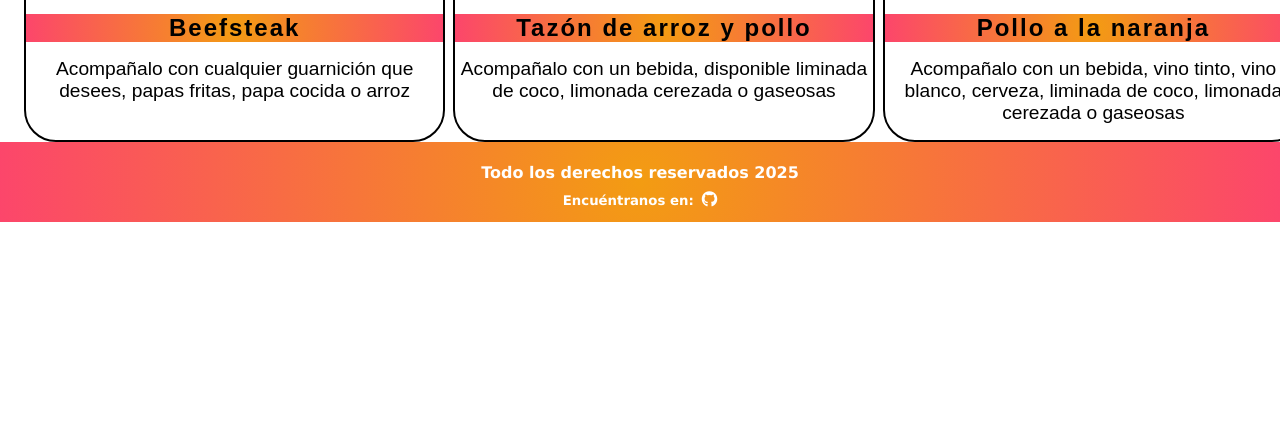
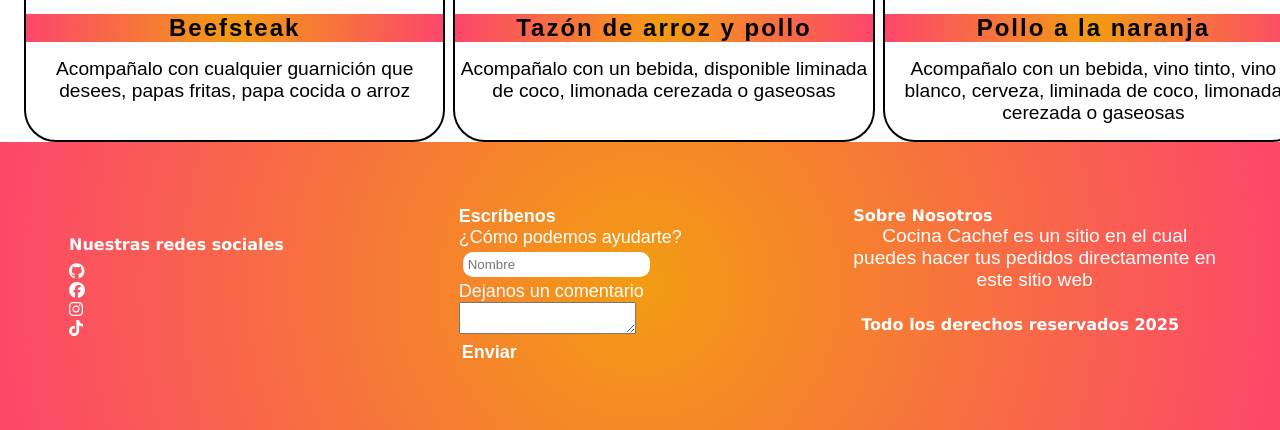
Before and after one commit to Luisalfonsotq/restaurant, a plain HTML site: page index.html in a window 1280 px wide. Shown: the part 2043-2473 px from the top of the page. Before the commit the page ends 2265 px from the top, so only its background shows below. Drawn offline with Linux system fonts and the light colour scheme.

Commit message:
Edicion del footer

```diff
--- a/index.html
+++ b/index.html
@@ -27,7 +27,7 @@
         <li><a href="#aboutUs">Nosotros</a></li>
         <li><a href="index.html#laCarta">Carta</a></li>
         <li><a href="index.html#services">Servicios</a></li>
-        <li><a href="#contacto">Contáctanos</a></li>
+        <li><a href="index.html#contacto">Contáctanos</a></li>
         <li><a href="#loginPage">Iniciar Sesión</a></li>
       </ul>
     </nav>
@@ -70,13 +70,34 @@
       </div>
     </section>
   </main>
+  <!-- Footer -->
   <footer>
+    <div id="contacto" class="contacto">
+      <h4>Nuestras redes sociales</h4>
+      <ul>
+        <li><a href="https://github.com/Luisalfonsotq/restaurant.git"><i class="fa-brands fa-github"></i></a></li>
+        <li><i class="fa-brands fa-facebook"></i></li>
+        <li><i class="fa-brands fa-instagram"></i></li>
+        <li><i class="fa-brands fa-tiktok"></i></li>
+      </ul>
+    </div>
+    <div class="formulario-footer">
+      <h4>Escríbenos</h4>
+      <form>
+        <label>¿Cómo podemos ayudarte?</label> <br>
+        <input type="text" placeholder="Nombre"> <br>
+        <label>Dejanos un comentario</label> <br>
+        <textarea name="" id=""></textarea> <br>
+        <button>Enviar</button>
+      </form>
+    </div>
+    <div class="Nosotros">
+      <h4>Sobre Nosotros</h4>
+      <p>Cocina Cachef es un sitio en el cual puedes hacer tus pedidos directamente en este sitio web</p>
     <h4 id="fecha"></h4>
-    <div class="brands">
-      <h5>Encuéntranos en: </h5>
-      <a href="https://github.com/Luisalfonsotq/restaurant.git"><i class="fa-brands fa-github"></i></a>
     </div>
   </footer>
+
   <script src="code.js"></script>
 </body>
 
--- a/style.css
+++ b/style.css
@@ -126,13 +126,14 @@ p {
 }
 
 footer {
-  height: 5rem;
+  height: auto;
   width: 100%;
+  padding: 4rem;
   background: radial-gradient(circle, rgba(243, 156, 18, 1) 0%, rgba(252, 70, 107, 1) 100%);
-  display: flex;
-  flex-direction: column;
-  align-items: center;
-  justify-content: center;
+  display: grid;
+  grid-template-columns: repeat(3, 1fr);
+  gap: 2rem;
+  place-content: center;
   font-family: 'Lucida Sans', 'Lucida Sans Regular', 'Lucida Grande', 'Lucida Sans Unicode', Geneva, Verdana, sans-serif;
   color: white;
 }
@@ -141,17 +142,56 @@ footer {
   padding: 0.5rem;
 }
 
-footer .brands {
+footer .contacto {
   display: flex;
-  flex-direction: row;
-  align-items: baseline;
+  flex-direction: column;
+  place-content: center;
+  padding: 5px;
   gap: 0.5rem ;
 }
 
-footer .brands a {
+footer .contacto ul li {
+  list-style-type: none;
+}
+
+footer .contacto a {
   color: white;
 }
 
-footer .brands a:hover {
+footer .contacto a:hover {
   color: black;
 }
+
+footer .formulario-footer {
+  display: flex;
+  flex-direction: column;
+  justify-content: center;
+  align-content: center;
+  font-family: Arial, "Helvetica Neue", Helvetica, sans-serif;
+  font-size: large;
+}
+
+footer .formulario-footer input{
+  border: none;
+  border-radius: 10px;
+  padding: 5px;
+  margin: 4px;
+}
+
+
+footer .formulario-footer button {
+  font-family: Arial, "Helvetica Neue", Helvetica, sans-serif;
+  font-weight: bold;
+  font-size: large;
+  color: white;
+  background-color: transparent;
+  padding: 3px;
+  border: 0;
+}
+
+footer .formulario-footer button:hover {
+  background-color: black;
+  padding: 5px;
+  border-radius: 5px;
+  overflow: hidden;
+}
```
